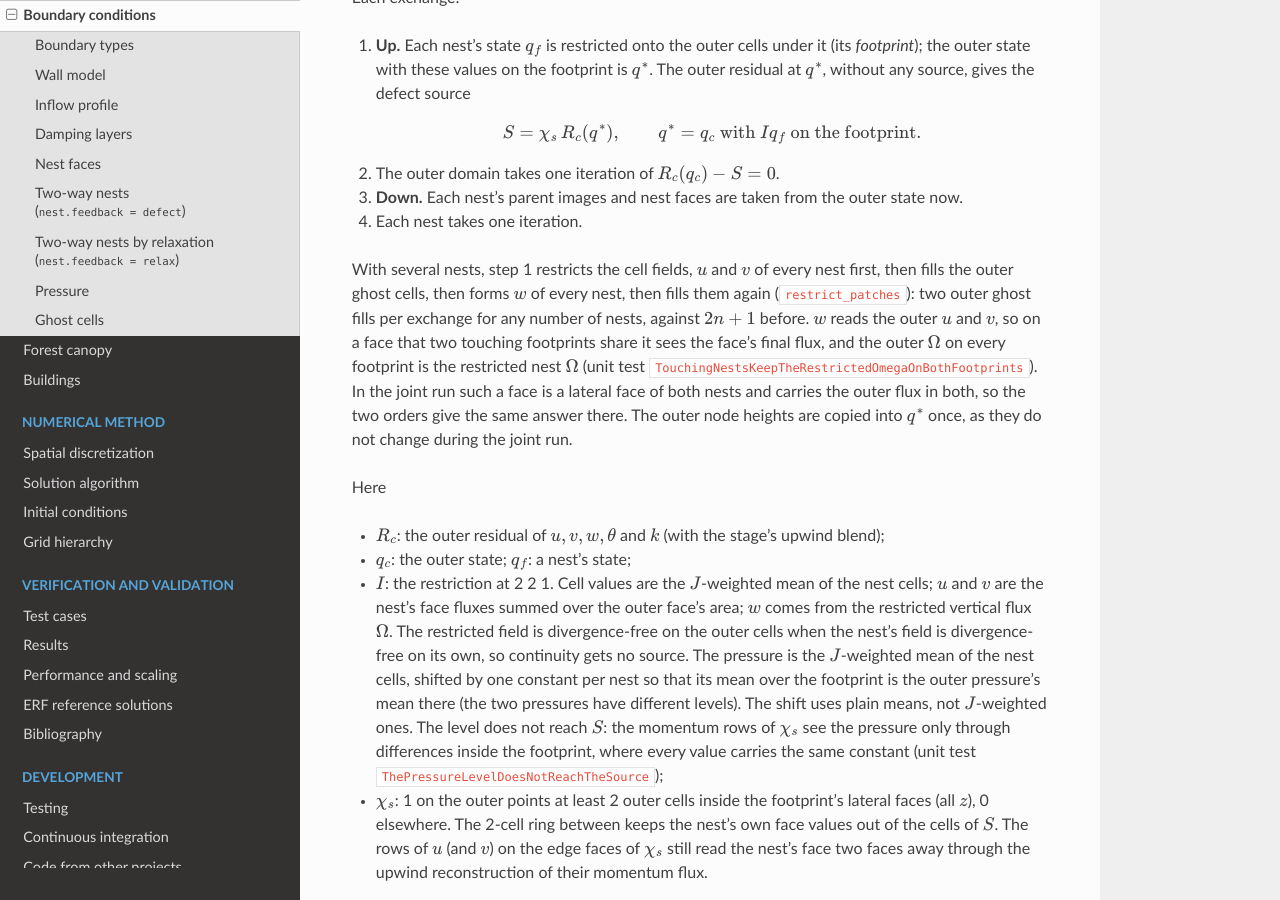
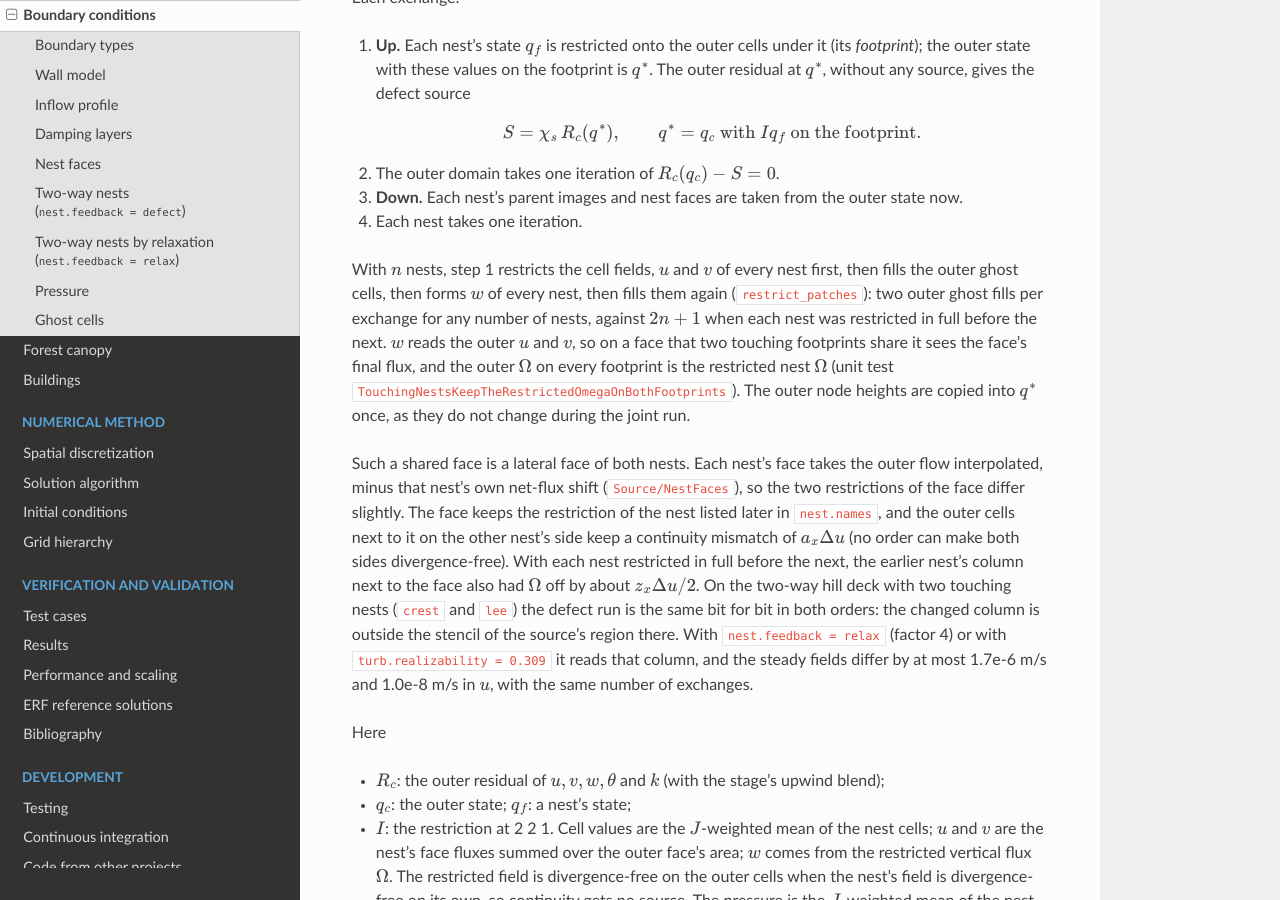
Before and after one commit to erf-model/gust-abl, a Sphinx documentation site: the page built from docs/boundary_conditions.rst, in a window 1280 px wide and 900 px high, scrolled down 13541 px. Built offline with Sphinx 7.4.7 and the Read the Docs theme 3.1.0, drawn with Linux system fonts in a browser that asks for light colours.

Commit message:
Review fixes: shared-face fluxes differ by the nests' net-flux shifts
Ann, Aaron and Pressel reviews of the joint-run restriction order.
- docs/boundary_conditions.rst: a face two touching nests share does not
  carry the outer flux in both: each nest's face is the interpolated
  outer flow minus its own net-flux shift. The face keeps the later
  nest's restriction; the other side keeps a continuity mismatch a_x du.
  The two-nest defect run is bit-identical because the changed column is
  outside the source's stencil; with relax or turb.realizability = 0.309
  the steady fields differ by at most 1.7e-6 and 1.0e-8 m/s in u. n is
  defined in "2n + 1".
- NestDefect.H/.cpp comments: the same exception to "divergence-free".
- The coarsening aborts name restrict_horizontal and restrict_w.
- JointRun.cpp: a comment that the cached ratios and offsets are fixed.

No ghost-cell fill or NaN guard changes.

Co-Authored-By: Claude Opus 5.5 <noreply@anthropic.com>

```diff
--- a/docs/boundary_conditions.rst
+++ b/docs/boundary_conditions.rst
@@ -705,14 +705,23 @@ Each exchange:
 3. **Down.** Each nest's parent images and nest faces are taken from the outer state now.
 4. Each nest takes one iteration.
 
-With several nests, step 1 restricts the cell fields, :math:`u` and :math:`v` of every nest first, then fills the
+With :math:`n` nests, step 1 restricts the cell fields, :math:`u` and :math:`v` of every nest first, then fills the
 outer ghost cells, then forms :math:`w` of every nest, then fills them again (``restrict_patches``): two outer ghost
-fills per exchange for any number of nests, against :math:`2n + 1` before. :math:`w` reads the outer :math:`u` and
-:math:`v`, so on a face that two touching footprints share it sees the face's final flux, and the outer
-:math:`\Omega` on every footprint is the restricted nest :math:`\Omega` (unit test
-``TouchingNestsKeepTheRestrictedOmegaOnBothFootprints``). In the joint run such a face is a lateral face of both nests
-and carries the outer flux in both, so the two orders give the same answer there. The outer node heights are copied
-into :math:`q^*` once, as they do not change during the joint run.
+fills per exchange for any number of nests, against :math:`2n + 1` when each nest was restricted in full before the
+next. :math:`w` reads the outer :math:`u` and :math:`v`, so on a face that two touching footprints share it sees the
+face's final flux, and the outer :math:`\Omega` on every footprint is the restricted nest :math:`\Omega` (unit test
+``TouchingNestsKeepTheRestrictedOmegaOnBothFootprints``). The outer node heights are copied into :math:`q^*` once, as
+they do not change during the joint run.
+
+Such a shared face is a lateral face of both nests. Each nest's face takes the outer flow interpolated, minus that
+nest's own net-flux shift (``Source/NestFaces``), so the two restrictions of the face differ slightly. The face keeps
+the restriction of the nest listed later in ``nest.names``, and the outer cells next to it on the other nest's side
+keep a continuity mismatch of :math:`a_x \Delta u` (no order can make both sides divergence-free). With each nest
+restricted in full before the next, the earlier nest's column next to the face also had :math:`\Omega` off by about
+:math:`z_x \Delta u / 2`. On the two-way hill deck with two touching nests (``crest`` and ``lee``) the defect run is
+the same bit for bit in both orders: the changed column is outside the stencil of the source's region there. With
+``nest.feedback = relax`` (factor 4) or with ``turb.realizability = 0.309`` it reads that column, and the steady
+fields differ by at most 1.7e-6 m/s and 1.0e-8 m/s in :math:`u`, with the same number of exchanges.
 
 Here
 
```
Also changed, not shown: 3 other files.
